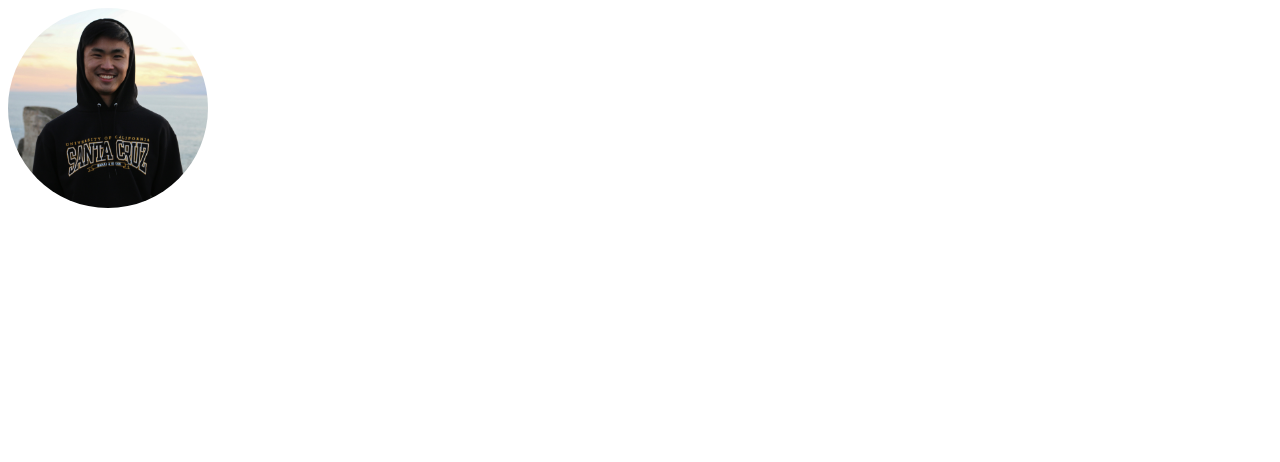
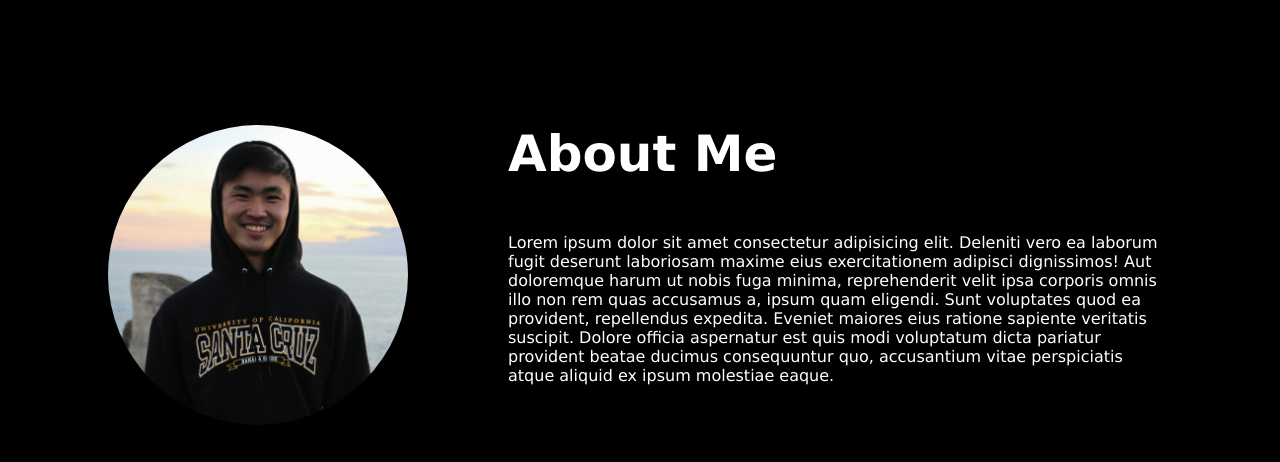
Before and after one commit to thomasfujimoto/thomasfujimoto.org, a plain HTML site: page index.html in a window 1280 px wide. Drawn offline with Linux system fonts and the light colour scheme.

Commit message:
Add: positioning to text/image

```diff
--- a/index.html
+++ b/index.html
@@ -6,18 +6,55 @@
     <title>Thomas Fujimoto</title>
     <style>
       .user-profile {
-        width: 200px;
-        border-radius: 100px;
+        width: 300px;
+        border-radius: 150px;
+        margin-right: 100px;
+        float: left;
+      }
+
+      body {
+        background-color: black;
+        color: white;
+        font-family: Verdana, Geneva, Tahoma, sans-serif;
+      }
+      .pos_cen {
+        position: relative;
+        top: 75px;
+        margin-left: 100px;
+        margin-right: 100px;
+      }
+
+      .h1 {
+        position: relative;
+        font-size: 50px;
+        font-weight: bold;
+        bottom: 0px;
+      }
+      .text_pos {
+        position: relative;
       }
     </style>
   </head>
   <body>
-    <div>
+    <div class="pos_cen">
       <img
         src="images/profile.jpg"
         alt="my profile picture"
         class="user-profile"
       />
+
+      <p class="h1">About Me</p>
+      <p class="text_pos">
+        Lorem ipsum dolor sit amet consectetur adipisicing elit. Deleniti vero
+        ea laborum fugit deserunt laboriosam maxime eius exercitationem adipisci
+        dignissimos! Aut doloremque harum ut nobis fuga minima, reprehenderit
+        velit ipsa corporis omnis illo non rem quas accusamus a, ipsum quam
+        eligendi. Sunt voluptates quod ea provident, repellendus expedita.
+        Eveniet maiores eius ratione sapiente veritatis suscipit. Dolore officia
+        aspernatur est quis modi voluptatum dicta pariatur provident beatae
+        ducimus consequuntur quo, accusantium vitae perspiciatis atque aliquid
+        ex ipsum molestiae eaque.
+      </p>
     </div>
   </body>
 </html>
```
